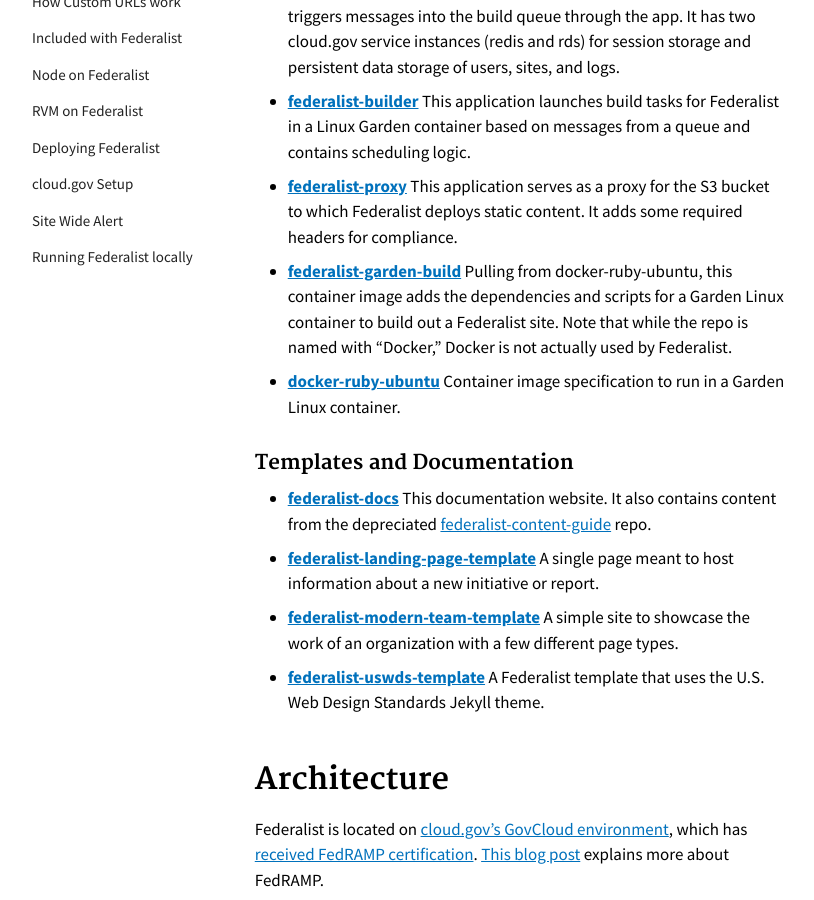
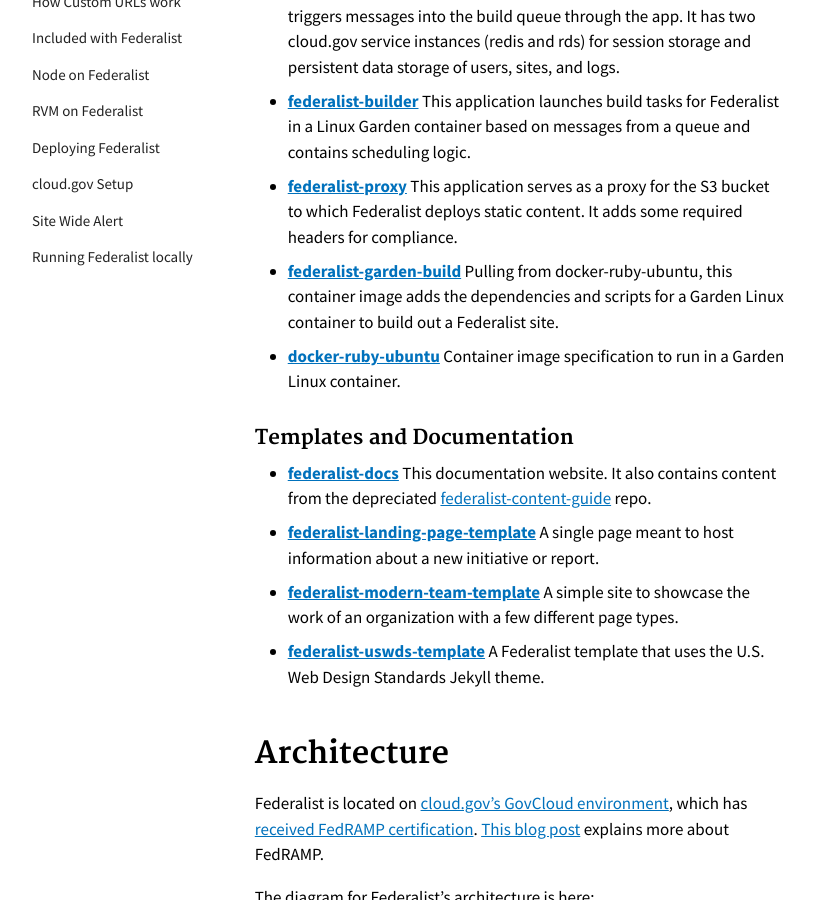
Before and after one commit to Macy-FK/federaliste, a Jekyll site: the page built from pages/how-federalist-works.md, in a window 1280 px wide and 900 px high, scrolled down 793 px. Shown: the whole window, without its empty margins (146-960 px from the left). Built offline with Jekyll 4.4.1, drawn with Linux system fonts in a browser that asks for light colours; Markdown is read by kramdown in place of the engine named in the settings.

Commit message:
Remove outdated note about "docker"
... in section explaining federalist-garden-build

```diff
--- a/pages/how-federalist-works.md
+++ b/pages/how-federalist-works.md
@@ -13,7 +13,7 @@ We use GitHub to manage our work on Federalist. The main code repository for the
 - **[federalist](https://github.com/18F/federalist)** This is the core application for Federalist and contains the frontend interface as well as the code that interacts with the GitHub API and sets up new Federalist sites, including a Github webhook that triggers messages into the build queue through the app. It has two cloud.gov service instances (redis and rds) for session storage and persistent data storage of users, sites, and logs.
 - **[federalist-builder](https://github.com/18F/federalist-builder)** This application launches build tasks for Federalist in a Linux Garden container based on messages from a queue and contains scheduling logic.
 - **[federalist-proxy](https://github.com/18F/federalist-proxy)** This application serves as a proxy for the S3 bucket to which Federalist deploys static content. It adds some required headers for compliance.
-- **[federalist-garden-build](https://github.com/18F/federalist-garden-build)** Pulling from docker-ruby-ubuntu, this container image adds the dependencies and scripts for a Garden Linux container to build out a Federalist site. Note that while the repo is named with "Docker," Docker is not actually used by Federalist.
+- **[federalist-garden-build](https://github.com/18F/federalist-garden-build)** Pulling from docker-ruby-ubuntu, this container image adds the dependencies and scripts for a Garden Linux container to build out a Federalist site.
 - **[docker-ruby-ubuntu](https://github.com/18F/docker-ruby-ubuntu)** Container image specification to run in a Garden Linux container.
 
 ### Templates and Documentation
```
